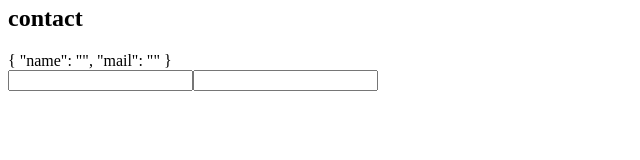
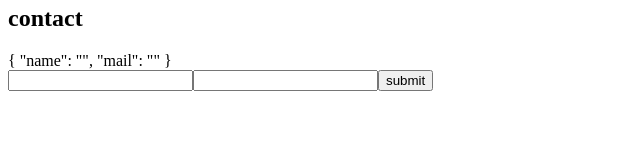
Before and after one commit to netTrek/ng2-training, an Angular app: page /contact/form in a window 1280 px wide. Shown: the part 131-291 px from the top of the page, without its empty margins (0-640 px from the left). Built offline with nearby package versions, Linux system fonts and the light colour scheme.

Commit message:
submit end

```diff
--- a/src/app/common-ui/contact-forms/contact-forms.component.html
+++ b/src/app/common-ui/contact-forms/contact-forms.component.html
@@ -1,10 +1,12 @@
 
 {{formModel | json}}
 
-<form novalidate>
+<form novalidate (submit)="doSubmit()">
 
 
   <input type="text" name="name" [(ngModel)]="formModel.name">
   <input type="email" name="mail" [(ngModel)]="formModel.mail">
 
+  <button type="submit">submit</button>
+
 </form>
--- a/src/app/common-ui/contact-forms/contact-forms.component.ts
+++ b/src/app/common-ui/contact-forms/contact-forms.component.ts
@@ -17,7 +17,16 @@ export class ContactFormsComponent implements OnInit {
 
   constructor() { }
 
+  doSubmit () {
+
+    console.info ( this.formModel );
+
+  }
+
+
   ngOnInit() {
   }
 
+
+
 }
```
